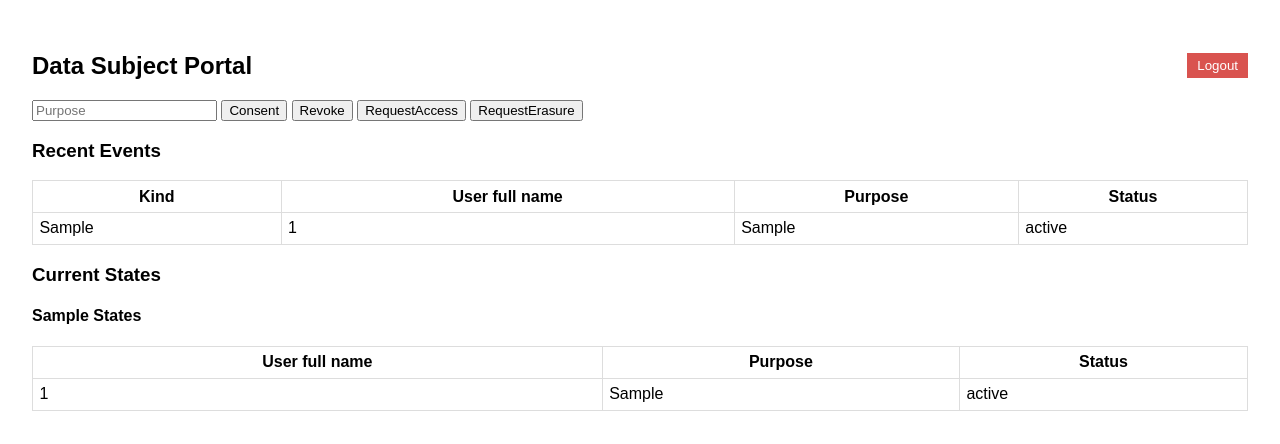
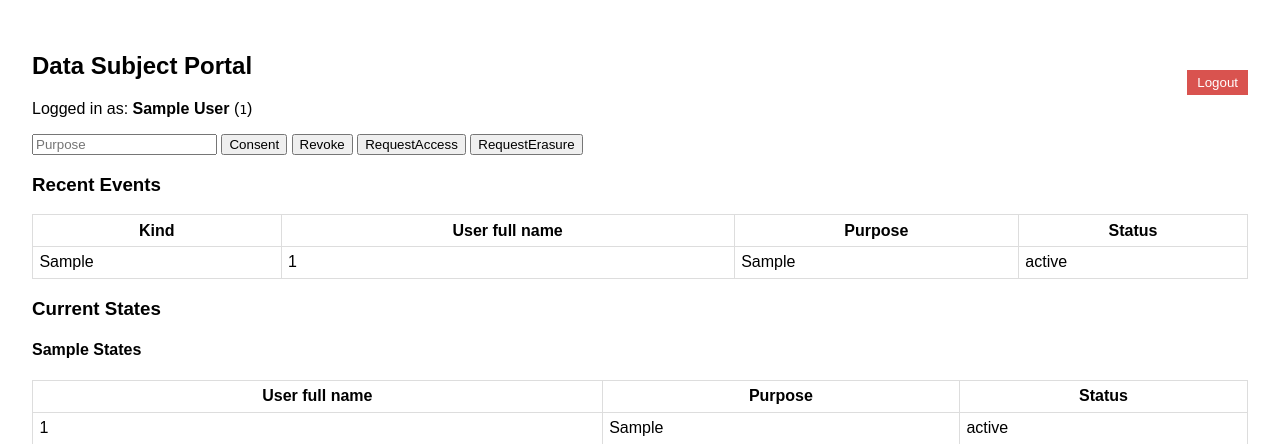
Before and after one commit to annhit29/GDPR-compliant_FS, a Flask app: page / in a window 1280 px wide. Shown: the top 444 px of the page. Run offline with Flask 3, Linux system fonts and the light colour scheme; the visitor is signed in with stand-in values (Sample User, id 1); tables that the repository leaves empty hold one stand-in row (values such as "Sample post"); parts of the project's set-up code (start-up, migrations or seed data) failed here and were passed over.

Commit message:
display the full name and the uid of the currently-logged-in DS

```diff
--- a/external_consent_platform/app.py
+++ b/external_consent_platform/app.py
@@ -75,10 +75,14 @@ def index():
     if "uid" not in session: # if user is not logged in
         return redirect(url_for("login")) # then redirect to the login page
     # else:
+    # Fetch current logged-in user info
+    uid = session["uid"]
+    user = User.query.filter_by(uid=uid).first()
+
     events = Event.query.order_by(Event.created_at.desc()).limit(25).all()
     states = CurrentEventState.query.order_by(CurrentEventState.updated_at.desc()).all()
     # return render_template("index.html", events=events, states=states)
-    return render_template("index.html", events=events, states=states, event_config=EVENT_CONFIG)
+    return render_template("index.html", events=events, states=states, event_config=EVENT_CONFIG, user=user)
 
 @app.route("/submit", methods=["POST"])
 def submit():
--- a/external_consent_platform/templates/index.html
+++ b/external_consent_platform/templates/index.html
@@ -11,13 +11,23 @@
 </head>
 <body>
   <div style="display:flex; justify-content:space-between; align-items:center;">
-    <h2>Data Subject Portal</h2>
+    <div>
+      <h2>Data Subject Portal</h2>
+      {% if user %}
+        <p>
+          Logged in as: <strong>{{ user.first_name }} {{ user.last_name }}</strong>
+          (<code>{{ user.uid }}</code>)
+        </p>
+      {% endif %}
+    </div>
+
     <form method="post" action="{{ url_for('logout') }}">
       <button type="submit" style="background:#d9534f; color:white; border:none; padding:5px 10px; cursor:pointer;">
         Logout
       </button>
     </form>
   </div>
+
   <form method="post" action="{{ url_for('submit') }}">
     {% set all_fields = [] %}
     {% for event in event_config %}
```
